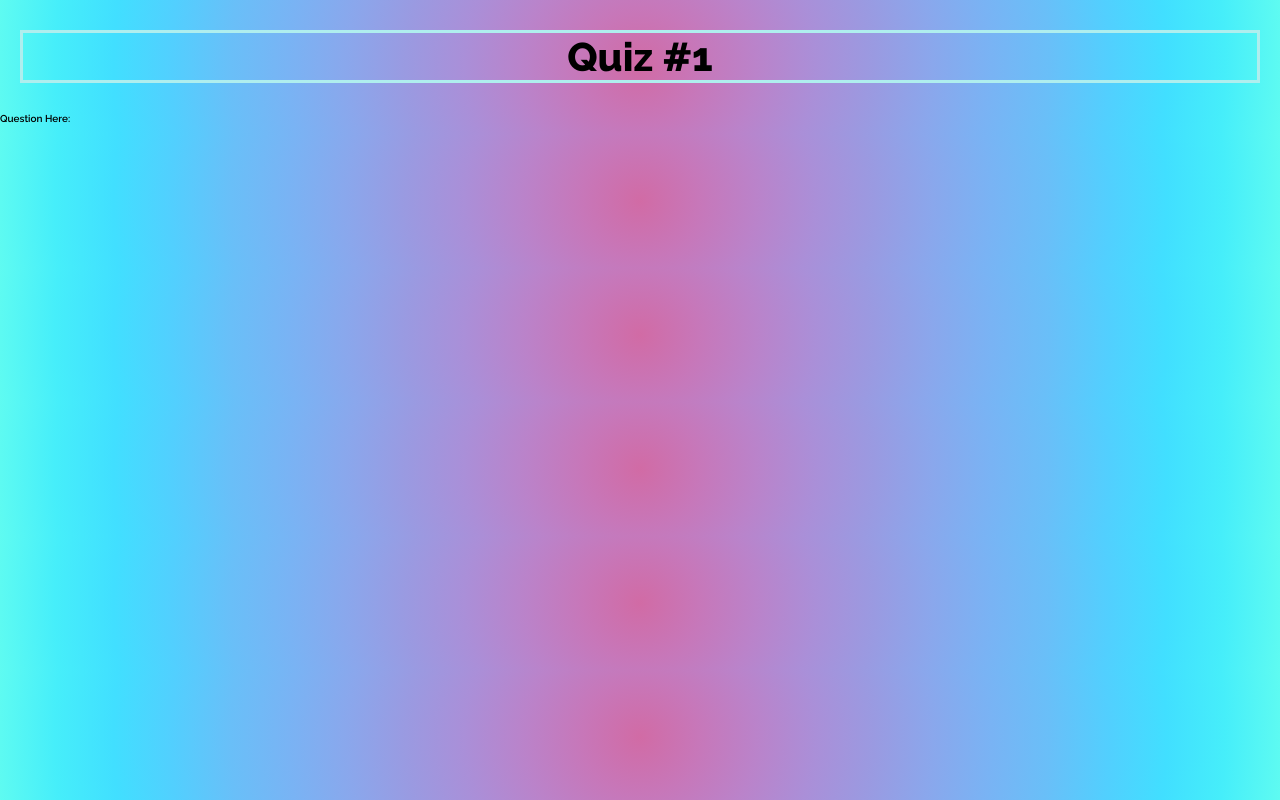
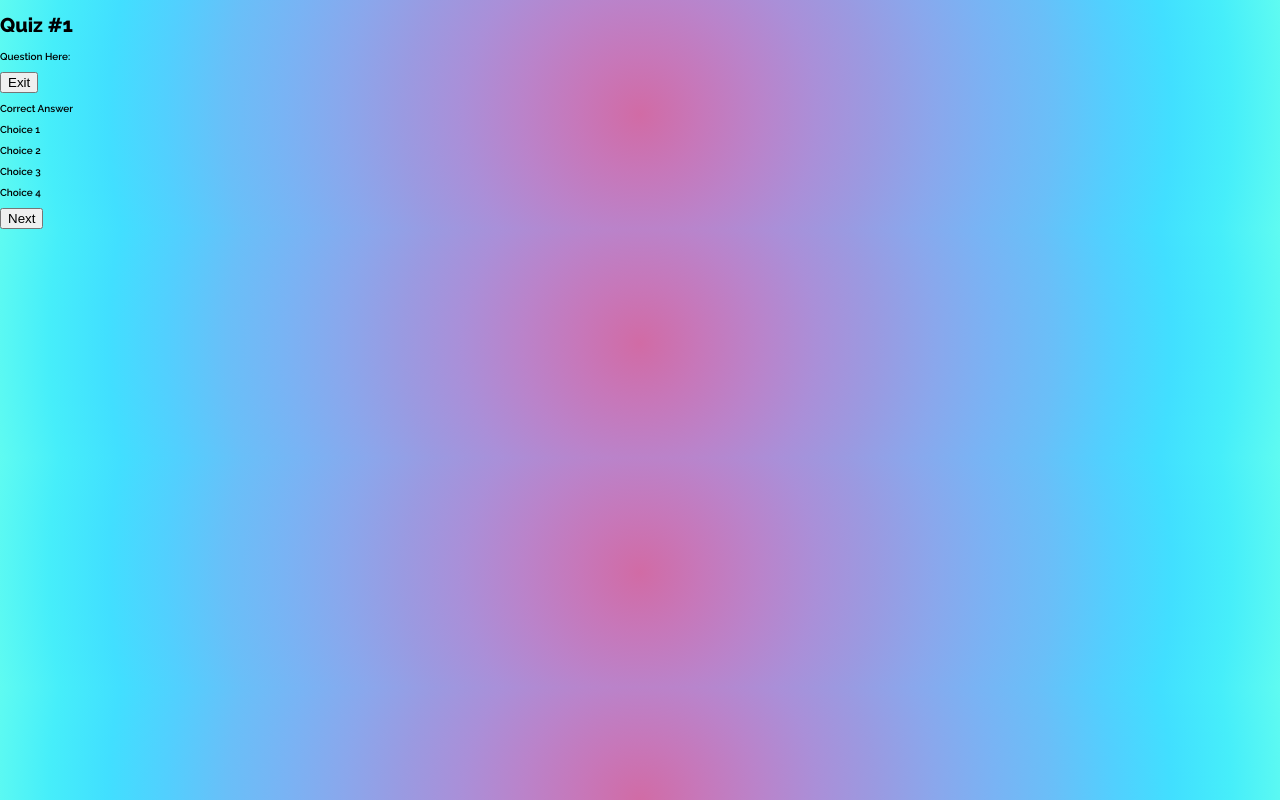
Before and after one commit to samuelperalesg/How-American-Are-You, a plain HTML site: page link1.html in a window 1280 px wide. Drawn offline with Linux system fonts and the light colour scheme.

Commit message:
edit link 1 html

```diff
--- a/link1.html
+++ b/link1.html
@@ -12,14 +12,33 @@
   <title>Game View</title>
 </head>
 <body>
-  <h1 class='gameheading'>Quiz #1</h1>
-	<div class="gamecontainer">
-    <div class="questionbox">
-      <p>Question Here:</p>
+  <h1 class='game-heading'>Quiz #1</h1>
+	<div class="game-container">
+    <div class="question-box">
+      <p id='question-text'>Question Here:</p>
+    </div>
+    <div class="exit">
+      <button class="exitbtn">Exit</button>
+    </div>
+    <div class="correct-answer">
+      <p id='correct-answer-text'>Correct Answer</p>
     </div>
     <div class="choice1container">
+      <p id='choice1text'>Choice 1</p>
+    </div>
+    <div class="choice2container">
+      <p id='choice2text'>Choice 2</p>
+    </div>
+    <div class="choice3container">
+      <p id='choice3text'>Choice 3</p>
+    </div>
+    <div class="choice4container">
+      <p id='choice4text'>Choice 4</p>
+    </div>
+    <div class="next">
+      <button id="next-btn">Next</button>
+    </div>
 
-    </div>
   </div>
 </body>
 </html>
```
